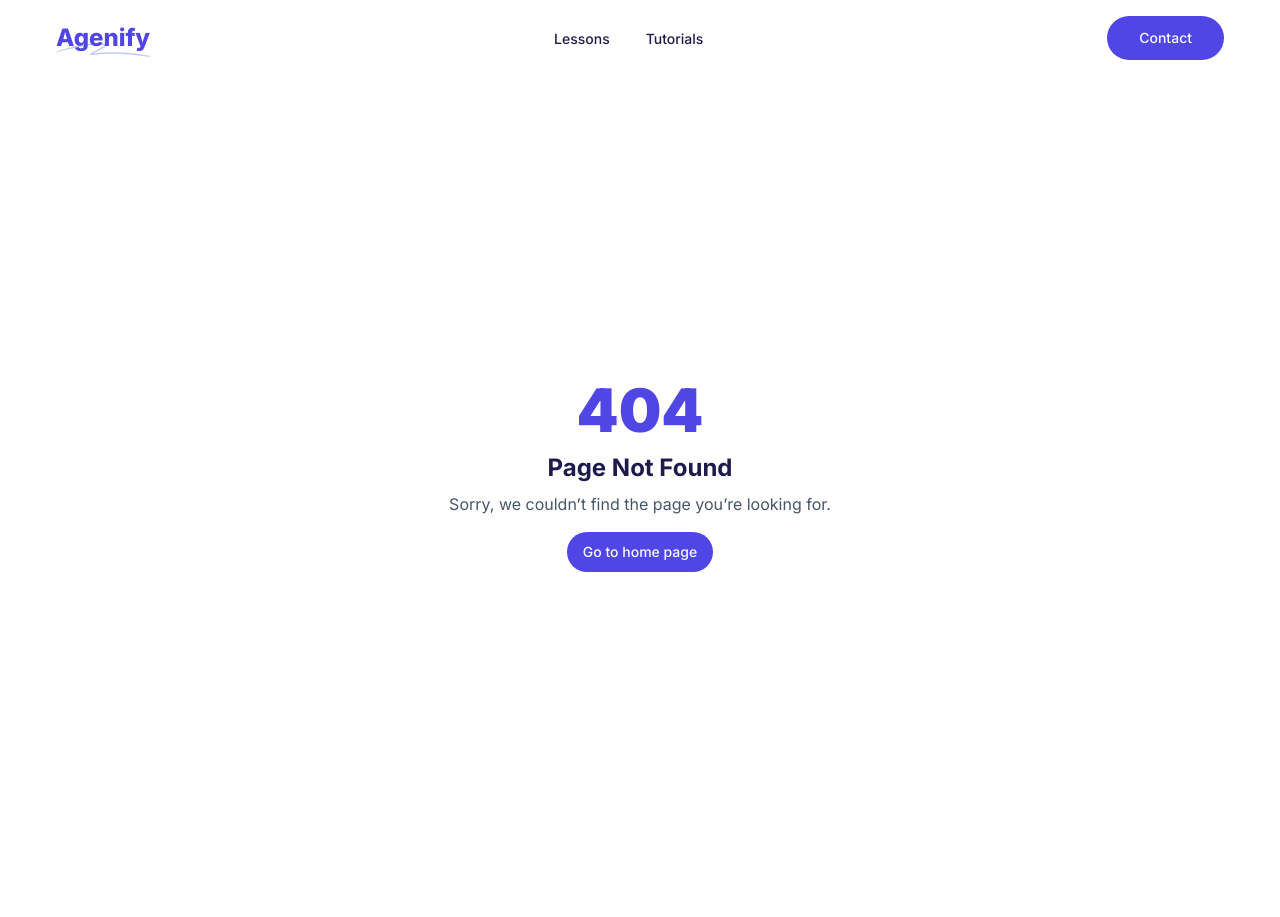
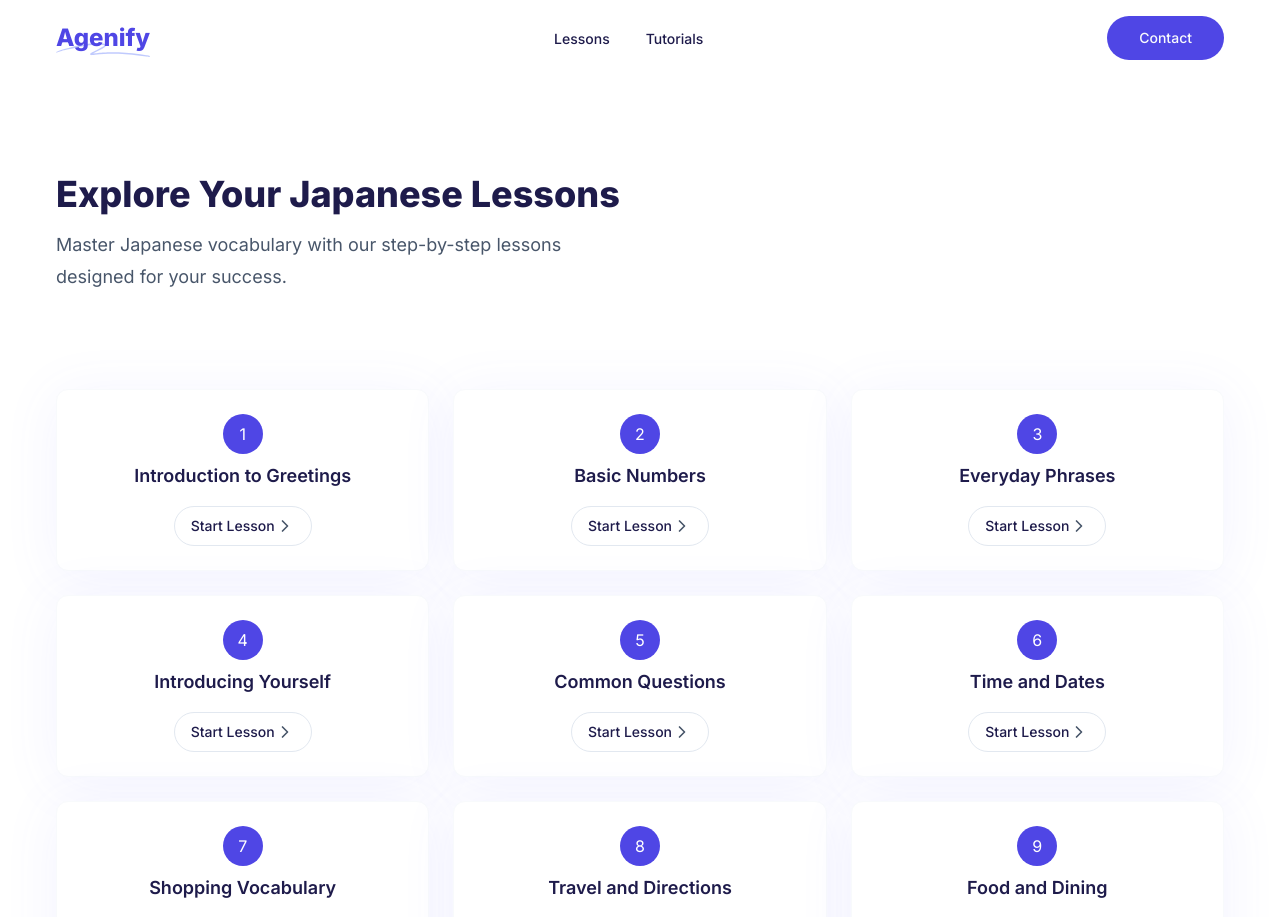
Before and after one commit to Rakib544/vocabulary-learning-application, a Next.js app: page /lessons in a window 1280 px wide. Before the commit this address had no page. Shown: the top 917 px of the page. Before the commit the page ends 876 px from the top, so only its background shows below. Built offline with nearby package versions, Linux system fonts and the light colour scheme.

Commit message:
feat:add lessons page where a list of lessons is shown

```diff
--- a/src/app/globals.css
+++ b/src/app/globals.css
@@ -45,6 +45,10 @@
   }
 }
 
+.custom-shadow {
+  box-shadow: rgba(102, 102, 255, 0.08) 0px 6px 56px 0px;
+}
+
 .text-stroke {
   -webkit-text-stroke: 1px #4f46e5;
 }
@@ -55,41 +59,3 @@
   /* Replace these colors with your desired gradient */
   border-image: linear-gradient(to right, #4dc0b5, #3490dc);
 }
-
-.apexcharts-canvas {
-  font-family: "Inter";
-}
-
-.apexcharts-tooltip {
-  backdrop-filter: blur(20px) !important;
-  background-color: rgba(255, 255, 255, 0.9);
-  color: rgb(33, 43, 54);
-  box-shadow: rgba(145, 158, 171, 0.24) 0px 0px 2px 0px,
-    rgba(145, 158, 171, 0.24) -20px 20px 40px -4px;
-  border-radius: 10px;
-  text-align: center;
-}
-
-.apexcharts-tooltip.apexcharts-theme-light {
-  background: rgba(255, 255, 255, 0.6) !important;
-}
-
-.apexcharts-tooltip .apexcharts-tooltip-title {
-  font-weight: 700;
-  color: "#4b5563" !important;
-}
-
-.apexcharts-xaxistooltip,
-.apexcharts-yaxistooltip {
-  backdrop-filter: blur(6px);
-  background-color: rgba(255, 255, 255, 0.8) !important;
-  border: 1px solid #fff !important;
-  color: rgb(33, 43, 54);
-  box-shadow: rgba(145, 158, 171, 0.24) 0px 0px 2px 0px,
-    rgba(145, 158, 171, 0.24) -20px 20px 40px -4px;
-  border-radius: 10px !important;
-}
-
-.apexcharts-xaxistooltip-bottom:before {
-  border-bottom-color: transparent !important;
-}
--- /dev/null
+++ b/src/app/lessons/page.tsx
@@ -0,0 +1,88 @@
+import { Container } from "@/components/container";
+import { PageIntro } from "@/components/page-intro";
+import { Button } from "@/components/ui/button";
+import { ChevronRight } from "lucide-react";
+import Link from "next/link";
+
+const lessons = [
+  {
+    title: "Introduction to Greetings",
+    lessonNo: 1,
+  },
+  {
+    title: "Basic Numbers",
+    lessonNo: 2,
+  },
+  {
+    title: "Everyday Phrases",
+    lessonNo: 3,
+  },
+  {
+    title: "Introducing Yourself",
+    lessonNo: 4,
+  },
+  {
+    title: "Common Questions",
+    lessonNo: 5,
+  },
+  {
+    title: "Time and Dates",
+    lessonNo: 6,
+  },
+  {
+    title: "Shopping Vocabulary",
+    lessonNo: 7,
+  },
+  {
+    title: "Travel and Directions",
+    lessonNo: 8,
+  },
+  {
+    title: "Food and Dining",
+    lessonNo: 9,
+  },
+  {
+    title: "Basic Conversations",
+    lessonNo: 10,
+  },
+];
+
+export default async function LessonsPage() {
+  return (
+    <main>
+      <Container>
+        <PageIntro pageTitle="Explore Your Japanese Lessons">
+          <p>
+            Master Japanese vocabulary with our step-by-step lessons designed
+            for your success.
+          </p>
+        </PageIntro>
+      </Container>
+      <div className="mt-24">
+        <Container>
+          <ul className="grid grid-cols-1 md:grid-cols-2 lg:grid-cols-3 gap-6">
+            {lessons.map((lesson) => (
+              <li
+                key={lesson.lessonNo}
+                className="p-6 rounded-xl custom-shadow border border-slate-50 bg-white text-center"
+              >
+                <Link href={`/lessons/${lesson.lessonNo}`}>
+                  <span className="inline-flex rounded-full justify-center size-10 bg-primary text-white items-center ">
+                    {lesson.lessonNo}
+                  </span>
+                  <h3 className="text-lg pt-2 pb-4 font-semibold">
+                    {lesson.title}
+                  </h3>
+                  <Button variant="outline">
+                    Start Lesson{" "}
+                    <ChevronRight className="text-slate-600 size-5" />
+                  </Button>
+                </Link>
+              </li>
+            ))}
+          </ul>
+        </Container>
+      </div>
+    </main>
+  );
+}
```
Also changed, not shown: 1 other file (tests, documents, lock files or other folders).
